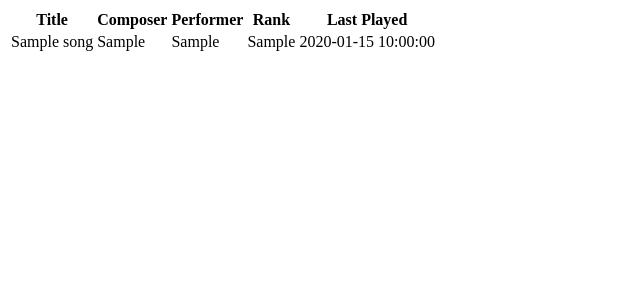
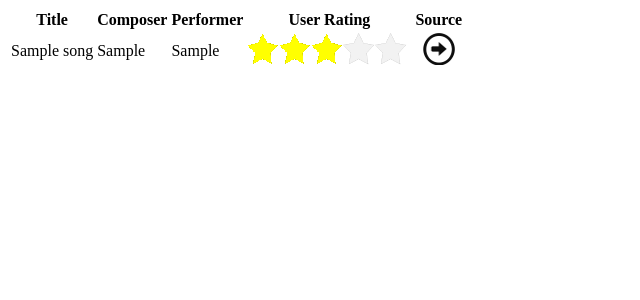
Before and after one commit to eagard/radio, a PHP site: page /scripts/database/recentSongs.php in a window 1280 px wide. Shown: the top 300 px of the page, without its empty margins (0-640 px from the left). Run offline with PHP 8.4, Linux system fonts and the light colour scheme; tables that the repository leaves empty or names only in its code hold one stand-in row (values such as "Sample post").

Commit message:
Changed columns for top10songs and search pages.

```diff
--- a/public/scripts/database/recentSongs.php
+++ b/public/scripts/database/recentSongs.php
@@ -5,14 +5,14 @@
 		<th>Title</th>
 		<th>Composer</th>
 		<th>Performer</th>
-		<th>Rank</th>
-		<th>Last Played</th>
+		<th style='width:164px;'>User Rating</th>
+		<th style='text-align:center;margin-left:auto;margin-right:auto;'>Source</th>
     </tr>
 
 <?php
 
 // build SELECT query
-$query = "SELECT title, composer, performer, rank, time_played FROM `RECENT_SONG`, `SONG` WHERE RECENT_SONG.id = SONG.id ORDER BY time_played DESC";
+$query = "SELECT * FROM `RECENT_SONG`, `SONG` WHERE RECENT_SONG.id = SONG.id ORDER BY time_played DESC";
 
 if($query_run = mysql_query($query)) {
 	while($query_row = mysql_fetch_assoc($query_run)) {
@@ -20,15 +20,32 @@ if($query_run = mysql_query($query)) {
 		$composer = $query_row['composer'];
 		$performer = $query_row['performer'];
 		$rank = $query_row['rank'];
-		$time_played = $query_row['time_played'];
+		$stars = 3;
+		$source = $query_row['source'];
 
 ?>
 	<tr>
 		<td><?php echo $title;?></td>
 		<td><?php echo $composer;?></td>
 		<td><?php echo $performer;?></td>
-		<td><?php echo $rank;?></td>
-		<td><?php echo $time_played;?></td>
+		<td><?php
+			for ($i = 0; $i < 5; $i++)
+			{
+				if ($i < $stars)
+				{
+					echo "<img src='images/star_full.png' alt='x'/>";
+				}
+				else
+				{
+					echo "<img src='images/star_empty.png' alt='o'/>";
+				}
+			}
+		?></td>
+		<td style='text-align:center;'>
+			<a href='<?php echo "http://".$source; ?>'>
+				<img src='images/arrow.png' alt='source'/>
+			</a>
+		</td>
 	</tr>
 
 <?php
```
Also changed, not shown: public/search.php (+21 -5 lines).
